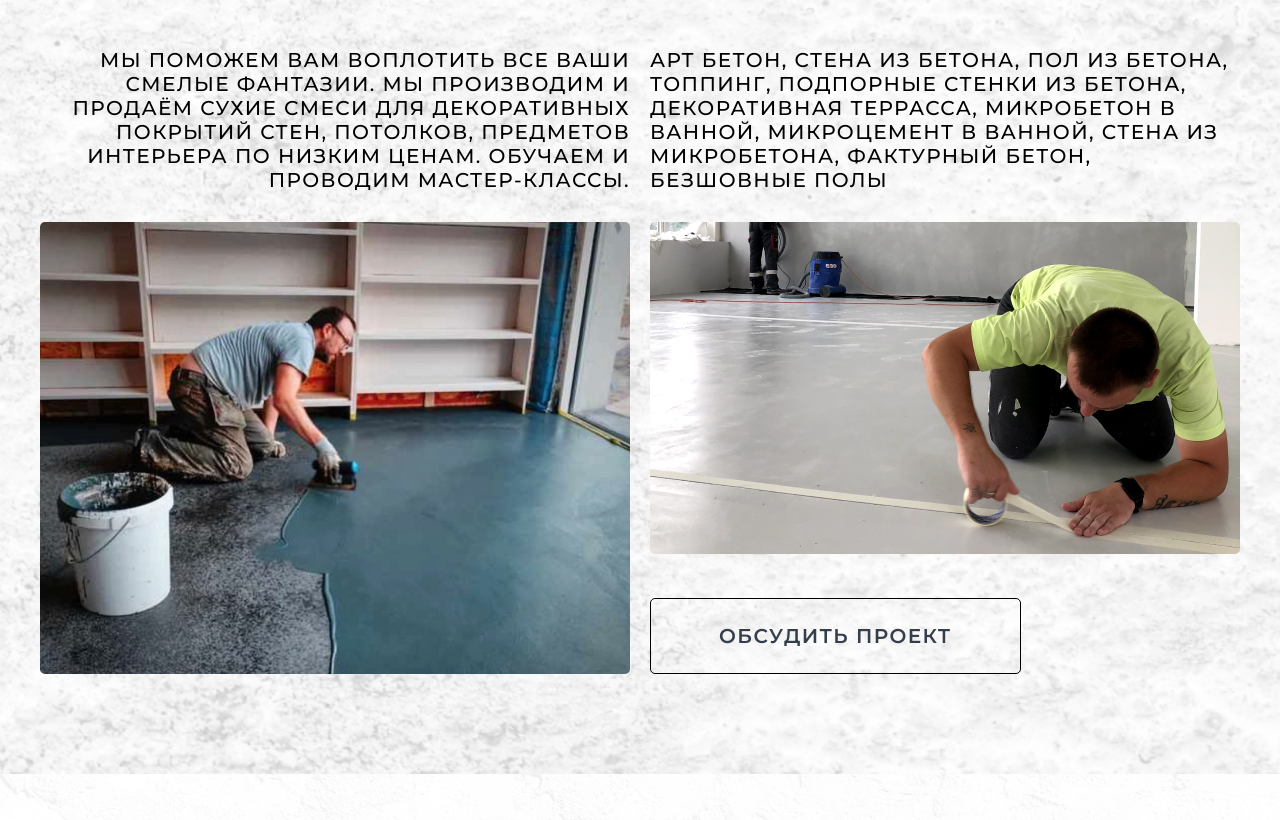
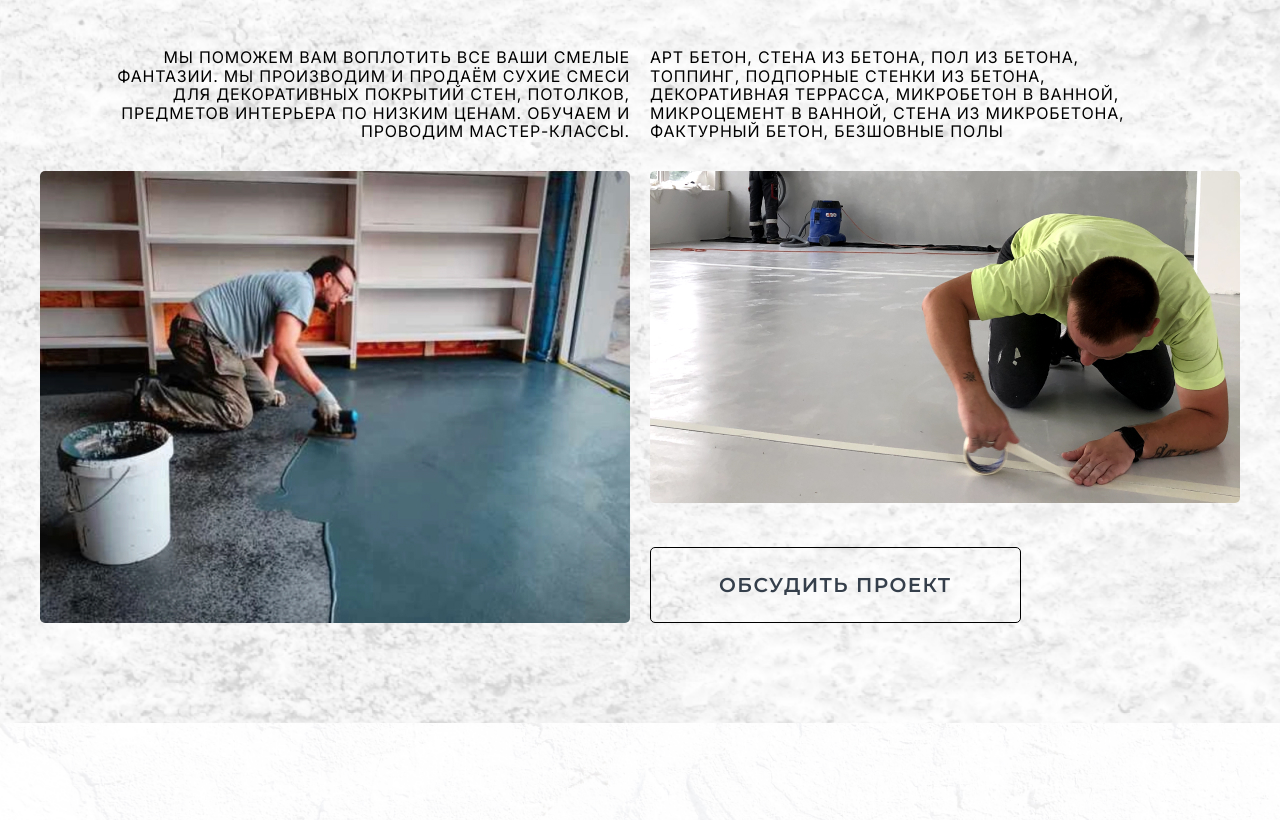
Before and after one commit to Kogut-Pavel/CzementArt, a plain HTML site: page index.html in a window 1280 px wide. Shown: the part 3575-4395 px from the top of the page. Drawn offline with nearby package versions, Linux system fonts and the light colour scheme.

Commit message:
Add files via upload

```diff
--- a/css/style.css
+++ b/css/style.css
@@ -761,15 +761,15 @@ a {
 
 .team__text-left,
 .team__text-right {
-    font-family: 'Montserrat';
-    font-weight: 500;
-    font-size: 20px;
-    line-height: 120%;
-    letter-spacing: 0.07em;
+    max-width: 517px;
+    font-size: 16px;
+    line-height: 116%;
+    letter-spacing: 0.05em;
     text-transform: uppercase;
 }
 
 .team__text-left {
+    margin-left: auto;
     text-align: right;
 }
 
@@ -779,6 +779,9 @@ a {
 
 .team__image {
     max-height: 452px;
+}
+.team__image-right {
+    align-self: flex-end;
 }
 
 .team__image img {
```
